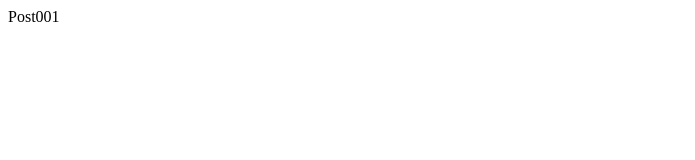
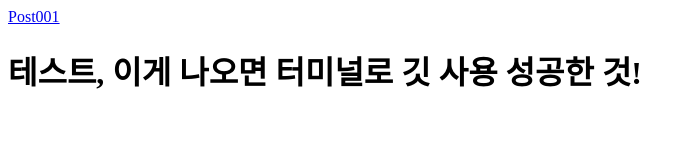
Before and after one commit to hani2057/hani2057.github.io, a plain HTML site: page index.html in a window 1280 px wide. Shown: the whole page, without its empty margins (0-695 px from the left). Drawn offline with Linux system fonts and the light colour scheme.

Commit message:
Work with terminal

```diff
--- a/index.html
+++ b/index.html
@@ -7,6 +7,7 @@
     <title>honey_sweet_dev</title>
 </head>
 <body>
-    <a link="post/post001.html">Post001</a>
+    <a href="post/post001.html">Post001</a>
+    <h1>테스트, 이게 나오면 터미널로 깃 사용 성공한 것!</h1>
 </body>
 </html>
```
